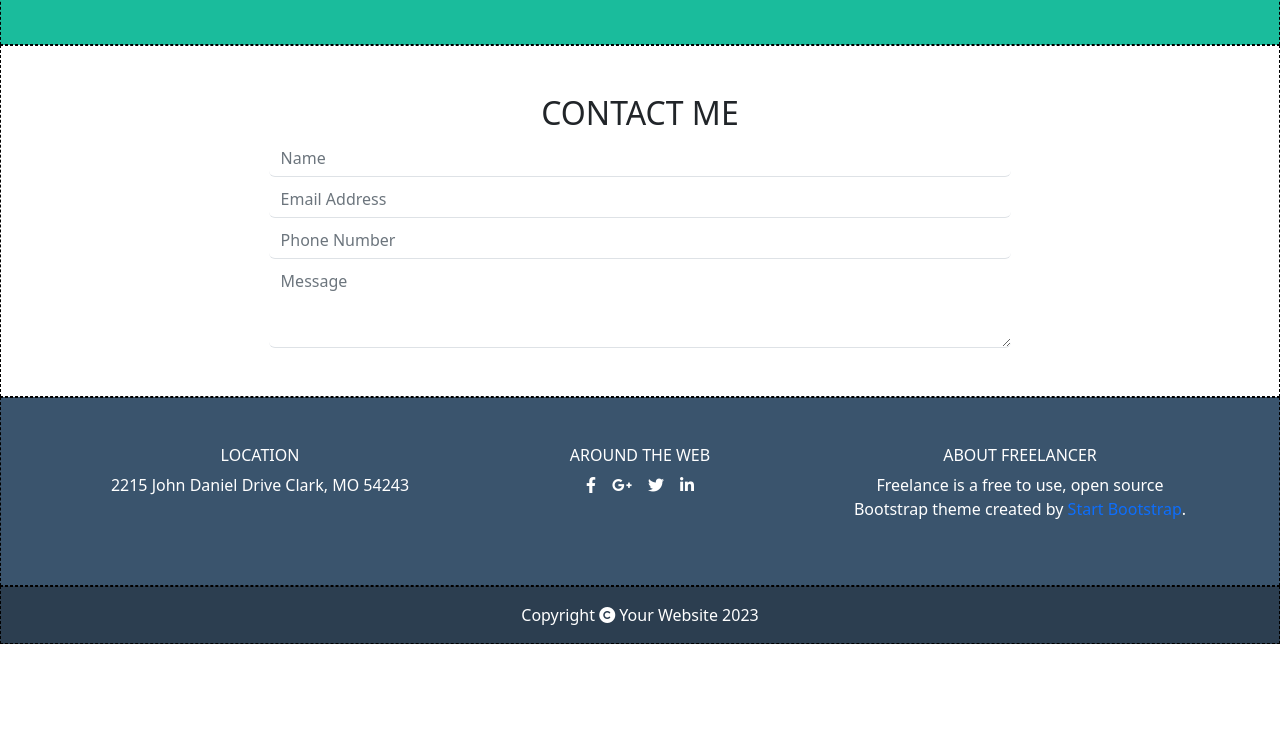
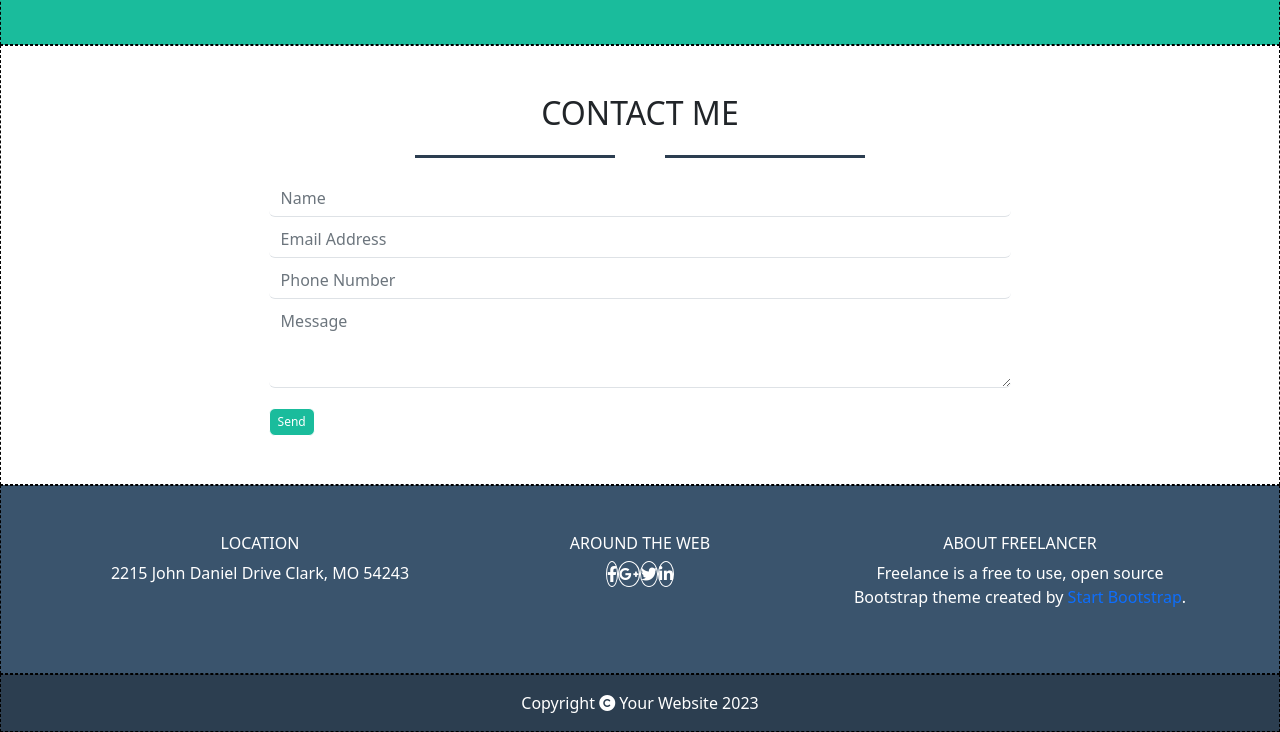
Before and after one commit to robertonesta/html-css-bootstrap-freelancer, a plain HTML site: page index.html in a window 1280 px wide. Shown: the part 1100-1832 px from the top of the page. Before the commit the page ends 1744 px from the top, so only its background shows below. Drawn offline with nearby package versions, Linux system fonts and the light colour scheme.

Commit message:
adjusting icons

```diff
--- a/index.html
+++ b/index.html
@@ -108,6 +108,11 @@
         <div class="mw-60">
             <div class="container m-auto my-5">
                 <H2 class=" text-center">CONTACT ME</H2>
+                <div class="d-flex align-items-center justify-content-center text-white my-3">
+                    <div class="stick"></div>
+                    <i class="fa-solid fa-star mx-3"></i>
+                    <div class="stick"></div>
+                </div>
                 <div class="mb-1">
                     <input type="name" class="form-control border-0 border-bottom" id="exampleFormControlInput1" placeholder="Name">
                 </div>
@@ -120,7 +125,10 @@
                 <div class="mb-1">
                     <textarea class="form-control border-0 border-bottom" id="exampleFormControlTextarea1" rows="3" placeholder="Message"></textarea>
                 </div>
-
+                <button type="button" class="btn btn-primary mt-3"
+                    style="--bs-btn-padding-y: .25rem; --bs-btn-padding-x: .5rem; --bs-btn-font-size: .75rem;">
+                    Send
+                </button>
             </div>
         </div>
     </section>
@@ -134,16 +142,16 @@
                 <div class="col-12 col-md-4">
                     <h6>AROUND THE WEB</h6>
                     <div class="d-flex justify-content-center">
-                        <div class="rounded-circle border-white px-2">
+                        <div class="border rounded-circle border-white">
                             <i class="fa-brands fa-facebook-f"></i>
                         </div>
-                        <div class="rounded-circle border-white px-2">
+                        <div class="border rounded-circle border-white">
                             <i class="fa-brands fa-google-plus-g"></i>
                         </div>
-                        <div class="rounded-circle border-white px-2">
+                        <div class="border rounded-circle border-white">
                             <i class="fa-brands fa-twitter"></i>
                         </div>
-                        <div class="rounded-circle border-white px-2">
+                        <div class=" border rounded-circle border-white">
                             <i class="fa-brands fa-linkedin-in"></i>
                         </div>
                     </div>
--- a/style.css/style.css
+++ b/style.css/style.css
@@ -20,11 +20,13 @@
 }
 .jumbo,
 .about,
-.about button{
+.about button,
+.contact_me button{
     background-color: var(--bs-lighterblue);
 }
 
-.about button{
+.about button,
+.contact_me button{
     border-color: white;
 }
 
```
